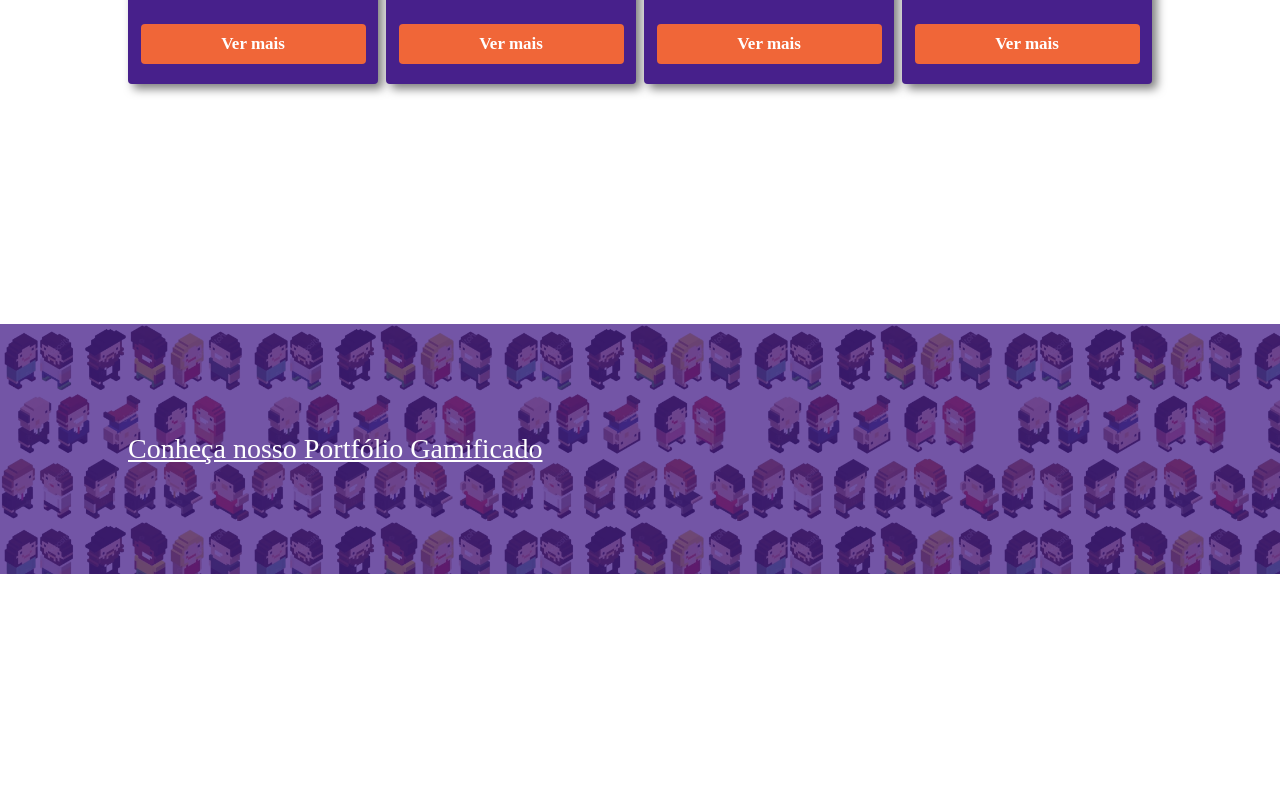
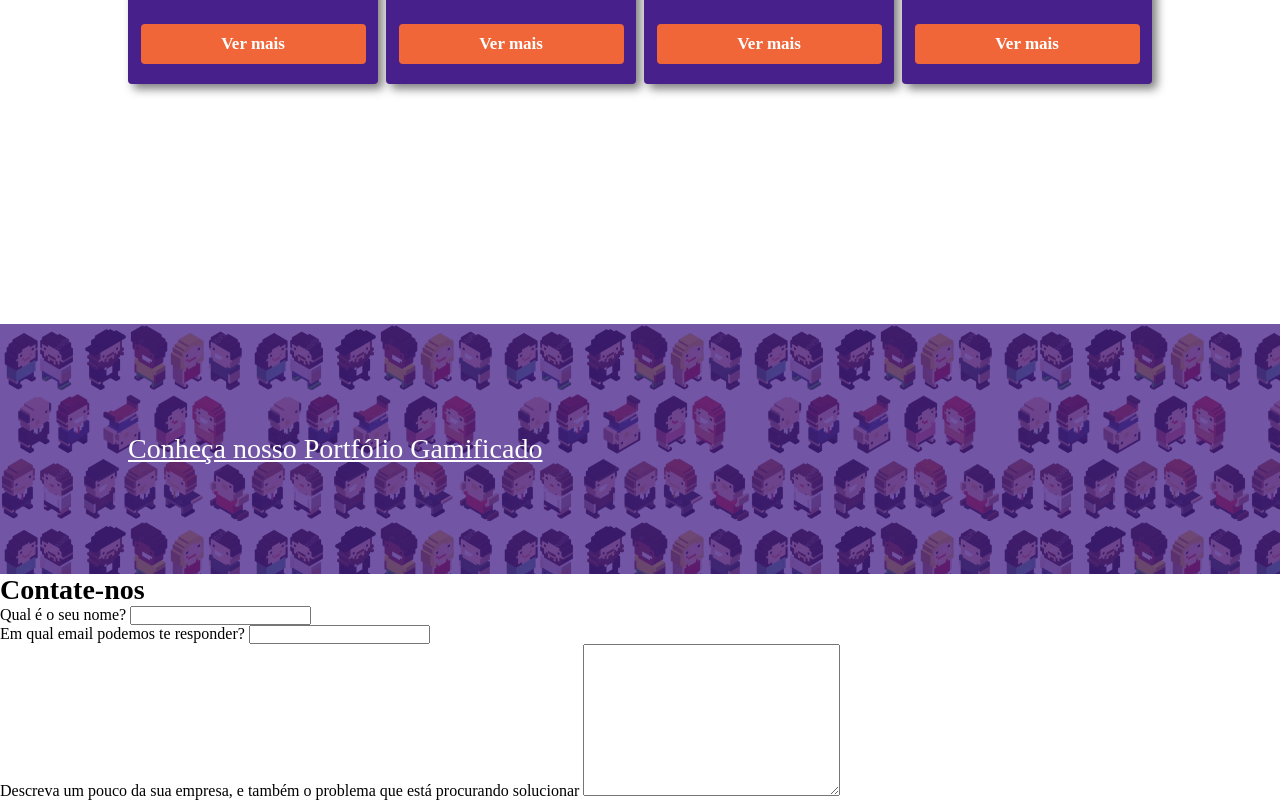
Before and after one commit to keiyw/gamificaai, a plain HTML site: page index.html in a window 1280 px wide. Shown: the part 2018-2818 px from the top of the page. Before the commit the page ends 2592 px from the top, so only its background shows below. Drawn offline with Linux system fonts and the light colour scheme; a web font is replaced by a local one.

Commit message:
campo-descricao

```diff
--- a/index.html
+++ b/index.html
@@ -92,6 +92,26 @@
         </div>
     </section>
 
+    <section id="contato">
+        <h2>Contate-nos</h2>
+
+        <form>
+      <div class="campo">
+            <label for="">Qual é o seu nome?</label>
+            <input type="text">
+        </div>
+
+     <div class="campo">
+            <label for="">Em qual email podemos te responder?</label>
+            <input type="text">
+        </div>
+    <div class="campo-drescricao">
+            <label for="">Descreva um pouco da sua empresa, e também o problema que está procurando solucionar</label>
+            <textarea id="" cols="30" rows="10"></textarea>
+        </div>
+
+        </form>
+    </section>
 </body>
 
 </html>
```
